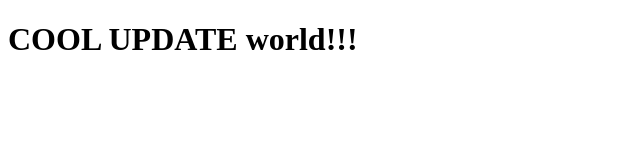
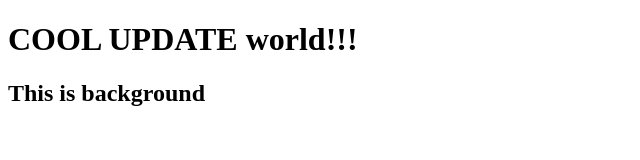
Before and after one commit to juneyoungMiller/background-generator, a plain HTML site: page index.html in a window 1280 px wide. Shown: the whole page, without its empty margins (0-640 px from the left). Drawn offline with Linux system fonts and the light colour scheme.

Commit message:
changing text

```diff
--- a/index.html
+++ b/index.html
@@ -10,6 +10,7 @@
 
 <body>
   <h1>COOL UPDATE world!!!</h1>
+  <h2>This is background</h2>
 </body>
 
 </html>
```
